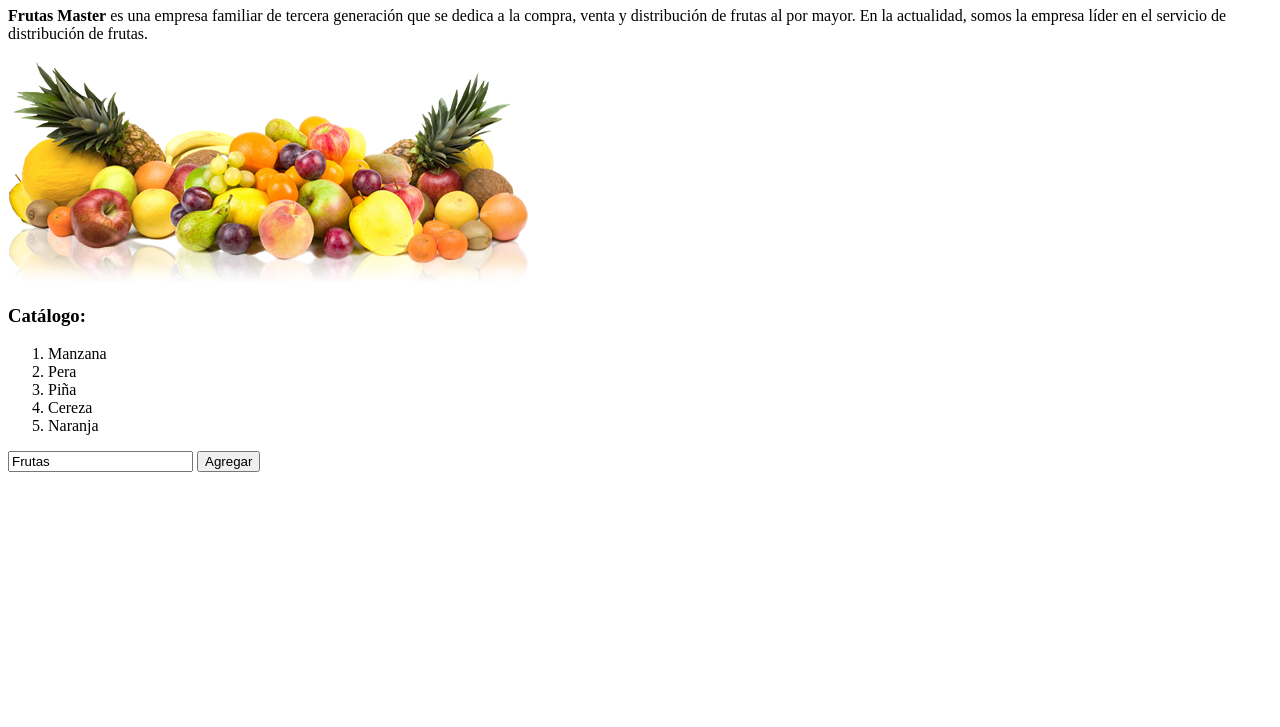
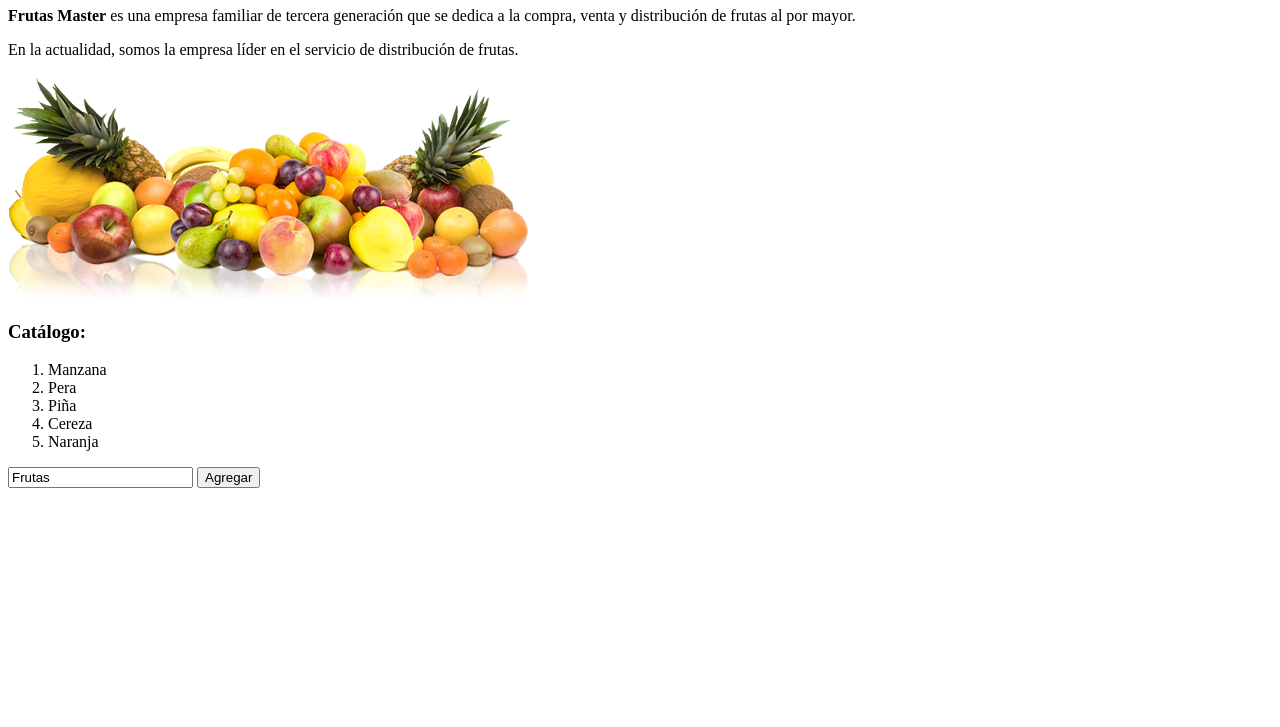
Before and after one commit to espelucero/lista-frutas, a plain HTML site: page index.html in a window 1280 px wide. Shown: the part 73-800 px from the top of the page. Drawn offline with Linux system fonts and the light colour scheme.

Commit message:
Hice cambios en el html y agregué texto en el archivo README

```diff
--- a/index.html
+++ b/index.html
@@ -9,8 +9,8 @@
 
 	<h1> Lista de Frutas </h1>
 
-	<p> <b>Frutas Master</b> es una empresa familiar de tercera generación que se dedica a la compra, venta y distribución de frutas al por mayor.
-	En la actualidad, somos la empresa líder en el servicio de distribución de frutas.</p>
+	<p> <b>Frutas Master</b> es una empresa familiar de tercera generación que se dedica a la compra, venta y distribución de frutas al por mayor.</p>
+	<p>En la actualidad, somos la empresa líder en el servicio de distribución de frutas.</p>
 
 	<img src="frutas.png" />
 
```
Also changed, not shown: 1 other file.
